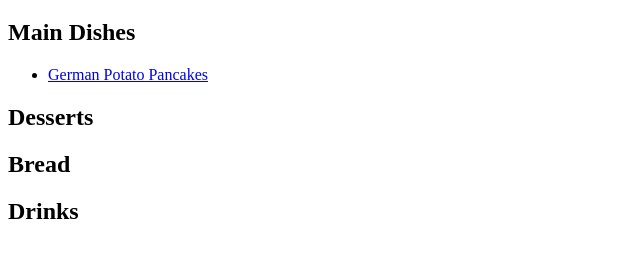
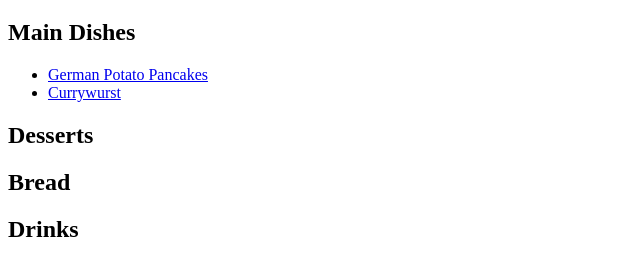
Before and after one commit to eiih/odin-recipes, a plain HTML site: page index.html in a window 1280 px wide. Shown: the part 61-336 px from the top of the page, without its empty margins (0-640 px from the left). Drawn offline with Linux system fonts and the light colour scheme.

Commit message:
Add link to currywurst.html in index.html

```diff
--- a/index.html
+++ b/index.html
@@ -11,6 +11,7 @@
     <h2>Main Dishes</h2>
         <ul>
             <li><a href="recipes/german-potato-pancakes.html">German Potato Pancakes</a></li>
+            <li><a href="recipes/currywurst.html">Currywurst</a></li>
         </ul>
     <h2>Desserts</h2>
     <h2>Bread</h2>
```
